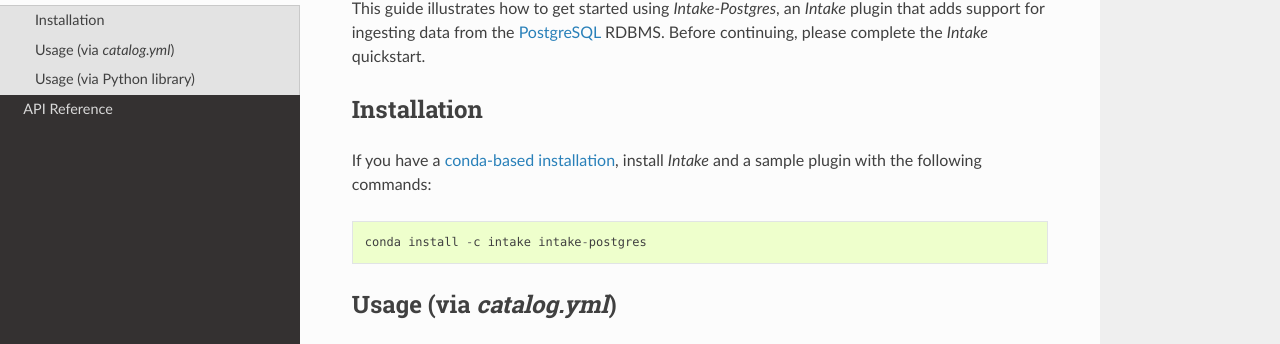
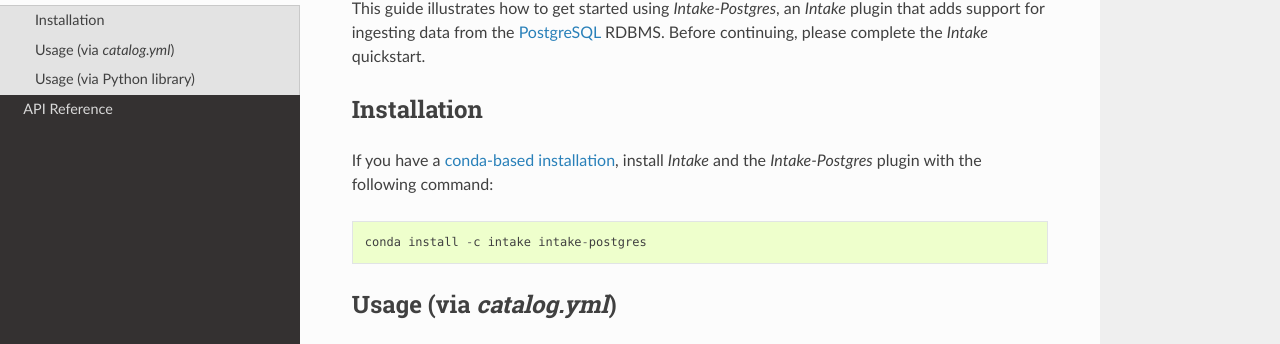
Before and after one commit to intake/intake-sql, a Sphinx documentation site: the page built from docs/source/quickstart.rst, in a window 1280 px wide and 900 px high. Shown: the part 163-507 px from the top of the window. Built offline with Sphinx 7.4.7 and the Read the Docs theme 2.0.0, drawn with Linux system fonts in a browser that asks for light colours.

Commit message:
One line change to docs

```diff
--- a/docs/source/quickstart.rst
+++ b/docs/source/quickstart.rst
@@ -7,7 +7,7 @@
 Installation
 ------------
 
-If you have a `conda-based installation <https://conda.io/docs/installation.html>`_, install *Intake* and a sample plugin with the following commands::
+If you have a `conda-based installation <https://conda.io/docs/installation.html>`_, install *Intake* and the *Intake-Postgres* plugin with the following command::
 
     conda install -c intake intake-postgres
 
```
